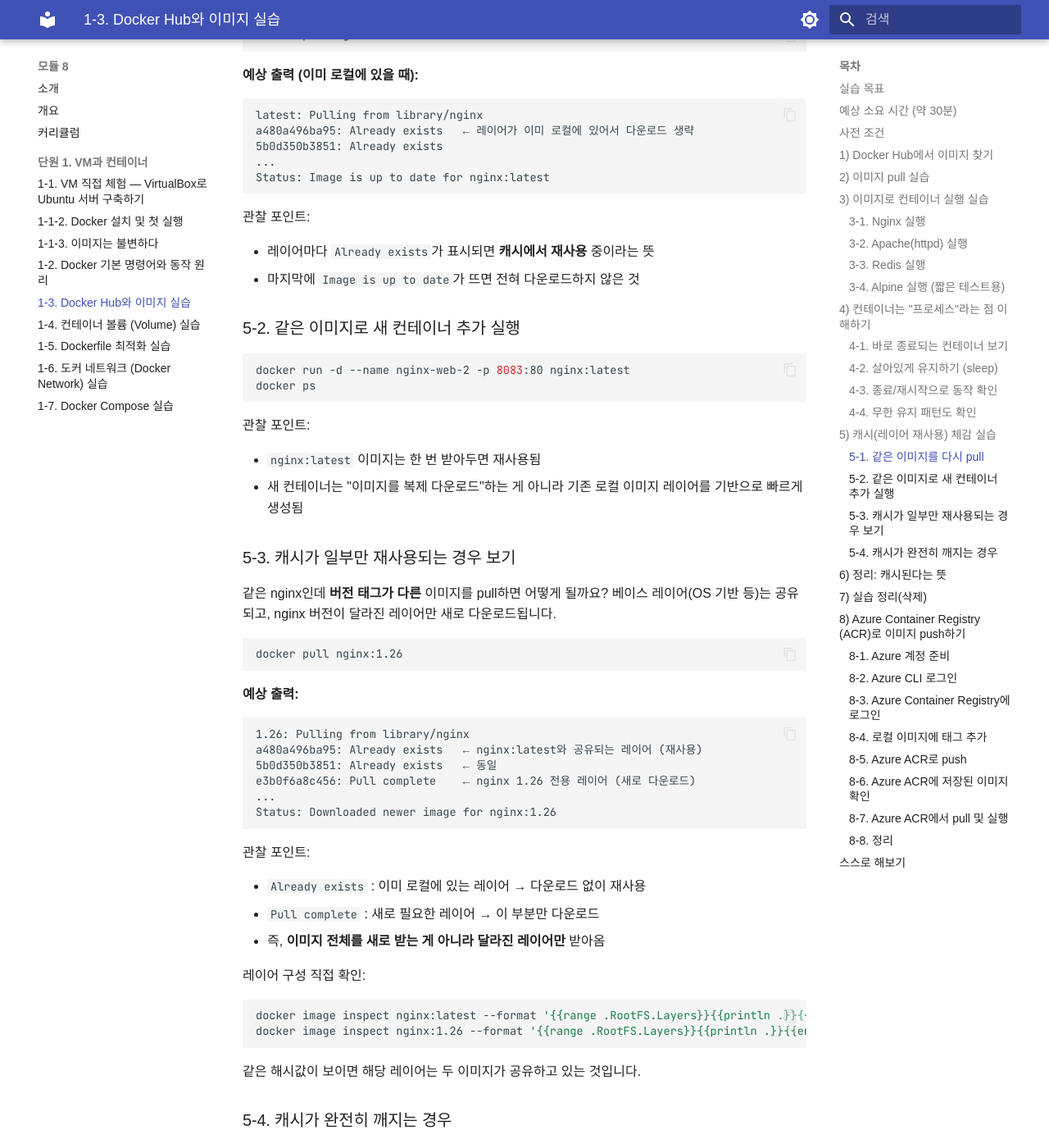
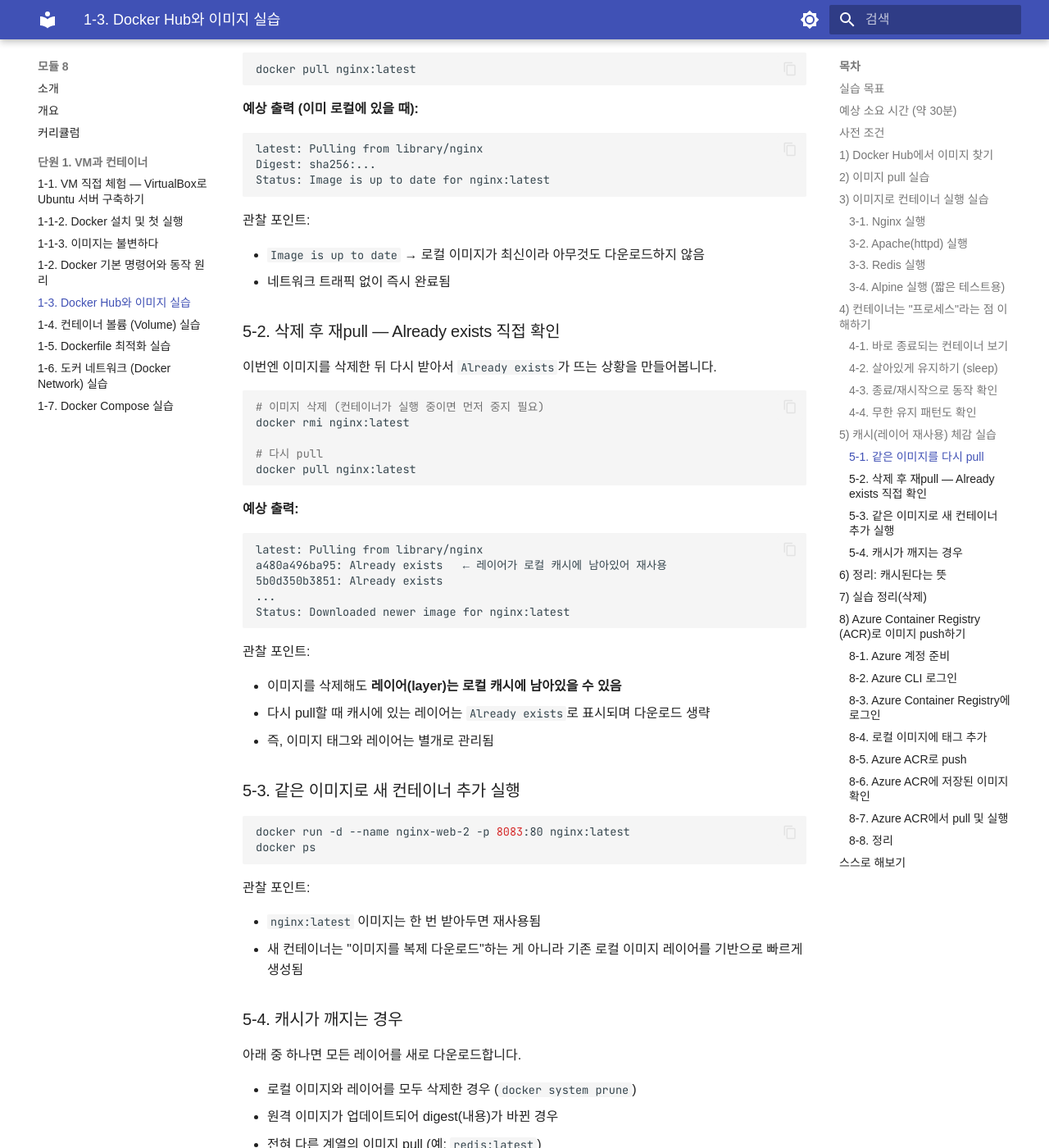
Before and after one commit to skilleat-labs/docker-k8s-labs, an MkDocs documentation site: the page built from docs/modules/module8/1-3.md, in a window 1280 px wide and 1400 px high, scrolled down 3596 px. Shown: the whole window at 82% size. Built offline with MkDocs 1.6.1 and Material for MkDocs 9.7.7, drawn with Linux system fonts in a browser that asks for light colours; some web fonts are replaced.

Commit message:
docs: 캐시 실습 Already exists 방식 변경 (module8/1-3)
버전 다른 이미지 비교 방식 제거 →
삭제 후 재pull로 Already exists 확인하는 방식으로 변경
(최신 Docker containerd image store에서 버전간 레이어 공유가 신뢰할 수 없음)

Co-Authored-By: Claude Sonnet 4.6 <noreply@anthropic.com>

````diff
--- a/docs/modules/module8/1-3.md
+++ b/docs/modules/module8/1-3.md
@@ -157,6 +157,8 @@ docker ps | grep keep-forever
 
 ### 5-1. 같은 이미지를 다시 pull
 
+이미 받은 이미지를 다시 pull하면 레이어를 재다운로드하지 않습니다.
+
 ```bash
 docker pull nginx:latest
 ```
@@ -165,18 +167,44 @@ docker pull nginx:latest
 
 ```
 latest: Pulling from library/nginx
-a480a496ba95: Already exists   ← 레이어가 이미 로컬에 있어서 다운로드 생략
-5b0d350b3851: Already exists
-...
+Digest: sha256:...
 Status: Image is up to date for nginx:latest
 ```
 
 관찰 포인트:
 
-- 레이어마다 `Already exists`가 표시되면 **캐시에서 재사용** 중이라는 뜻
-- 마지막에 `Image is up to date`가 뜨면 전혀 다운로드하지 않은 것
+- `Image is up to date` → 로컬 이미지가 최신이라 아무것도 다운로드하지 않음
+- 네트워크 트래픽 없이 즉시 완료됨
 
-### 5-2. 같은 이미지로 새 컨테이너 추가 실행
+### 5-2. 삭제 후 재pull — Already exists 직접 확인
+
+이번엔 이미지를 삭제한 뒤 다시 받아서 `Already exists`가 뜨는 상황을 만들어봅니다.
+
+```bash
+# 이미지 삭제 (컨테이너가 실행 중이면 먼저 중지 필요)
+docker rmi nginx:latest
+
+# 다시 pull
+docker pull nginx:latest
+```
+
+**예상 출력:**
+
+```
+latest: Pulling from library/nginx
+a480a496ba95: Already exists   ← 레이어가 로컬 캐시에 남아있어 재사용
+5b0d350b3851: Already exists
+...
+Status: Downloaded newer image for nginx:latest
+```
+
+관찰 포인트:
+
+- 이미지를 삭제해도 **레이어(layer)는 로컬 캐시에 남아있을 수 있음**
+- 다시 pull할 때 캐시에 있는 레이어는 `Already exists`로 표시되며 다운로드 생략
+- 즉, 이미지 태그와 레이어는 별개로 관리됨
+
+### 5-3. 같은 이미지로 새 컨테이너 추가 실행
 
 ```bash
 docker run -d --name nginx-web-2 -p 8083:80 nginx:latest
@@ -188,46 +216,11 @@ docker ps
 - `nginx:latest` 이미지는 한 번 받아두면 재사용됨
 - 새 컨테이너는 "이미지를 복제 다운로드"하는 게 아니라 기존 로컬 이미지 레이어를 기반으로 빠르게 생성됨
 
-### 5-3. 캐시가 일부만 재사용되는 경우 보기
-
-같은 nginx인데 **버전 태그가 다른** 이미지를 pull하면 어떻게 될까요?
-베이스 레이어(OS 기반 등)는 공유되고, nginx 버전이 달라진 레이어만 새로 다운로드됩니다.
-
-```bash
-docker pull nginx:1.26
-```
-
-**예상 출력:**
-
-```
-1.26: Pulling from library/nginx
-a480a496ba95: Already exists   ← nginx:latest와 공유되는 레이어 (재사용)
-5b0d350b3851: Already exists   ← 동일
-e3b0f6a8c456: Pull complete    ← nginx 1.26 전용 레이어 (새로 다운로드)
-...
-Status: Downloaded newer image for nginx:1.26
-```
-
-관찰 포인트:
-
-- `Already exists` : 이미 로컬에 있는 레이어 → 다운로드 없이 재사용
-- `Pull complete` : 새로 필요한 레이어 → 이 부분만 다운로드
-- 즉, **이미지 전체를 새로 받는 게 아니라 달라진 레이어만** 받아옴
-
-레이어 구성 직접 확인:
-
-```bash
-docker image inspect nginx:latest --format '{{range .RootFS.Layers}}{{println .}}{{end}}'
-docker image inspect nginx:1.26 --format '{{range .RootFS.Layers}}{{println .}}{{end}}'
-```
-
-같은 해시값이 보이면 해당 레이어는 두 이미지가 공유하고 있는 것입니다.
-
-### 5-4. 캐시가 완전히 깨지는 경우
+### 5-4. 캐시가 깨지는 경우
 
 아래 중 하나면 모든 레이어를 새로 다운로드합니다.
 
-- 로컬 이미지 삭제 후 다시 pull
+- 로컬 이미지와 레이어를 모두 삭제한 경우 (`docker system prune`)
 - 원격 이미지가 업데이트되어 digest(내용)가 바뀐 경우
 - 전혀 다른 계열의 이미지 pull (예: `redis:latest`)
 
````
